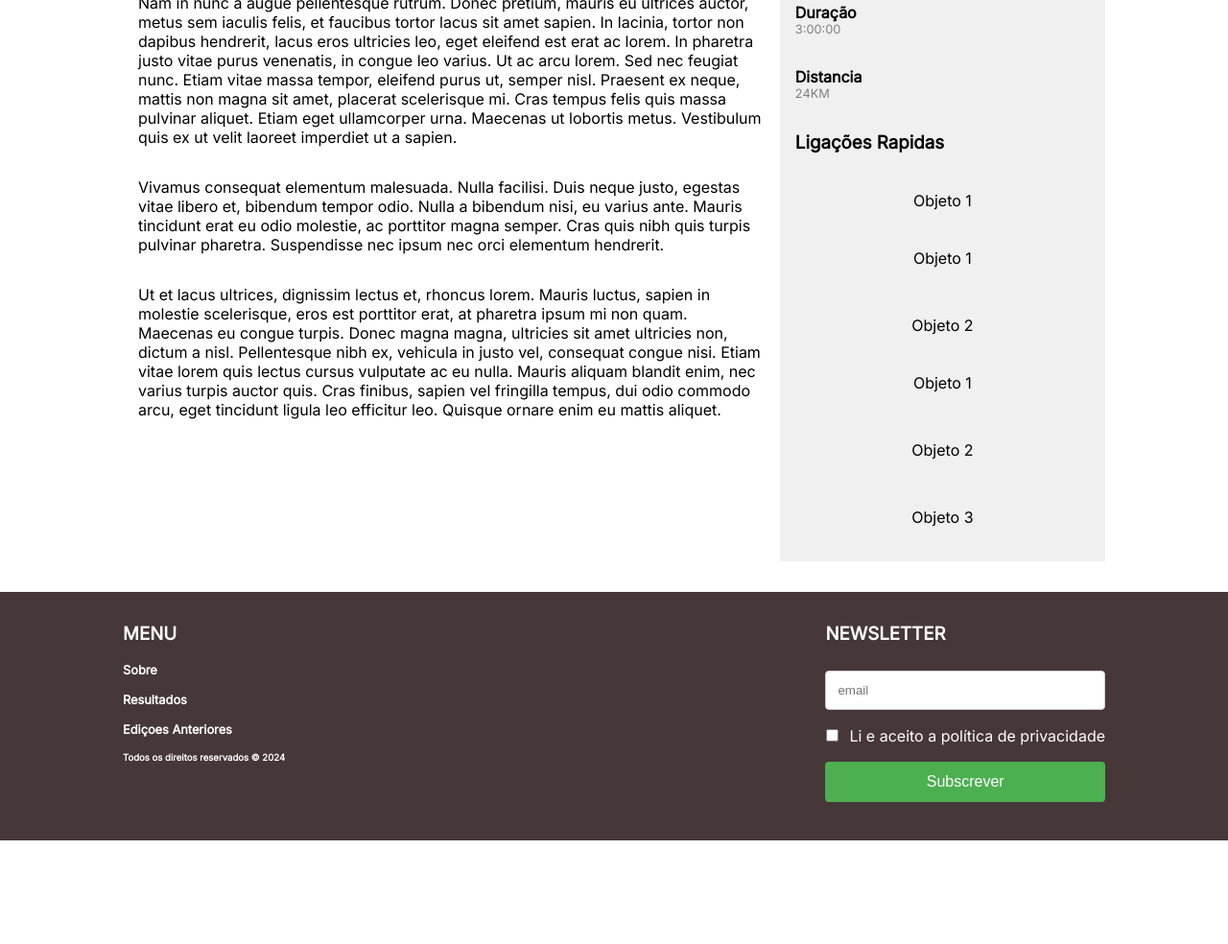
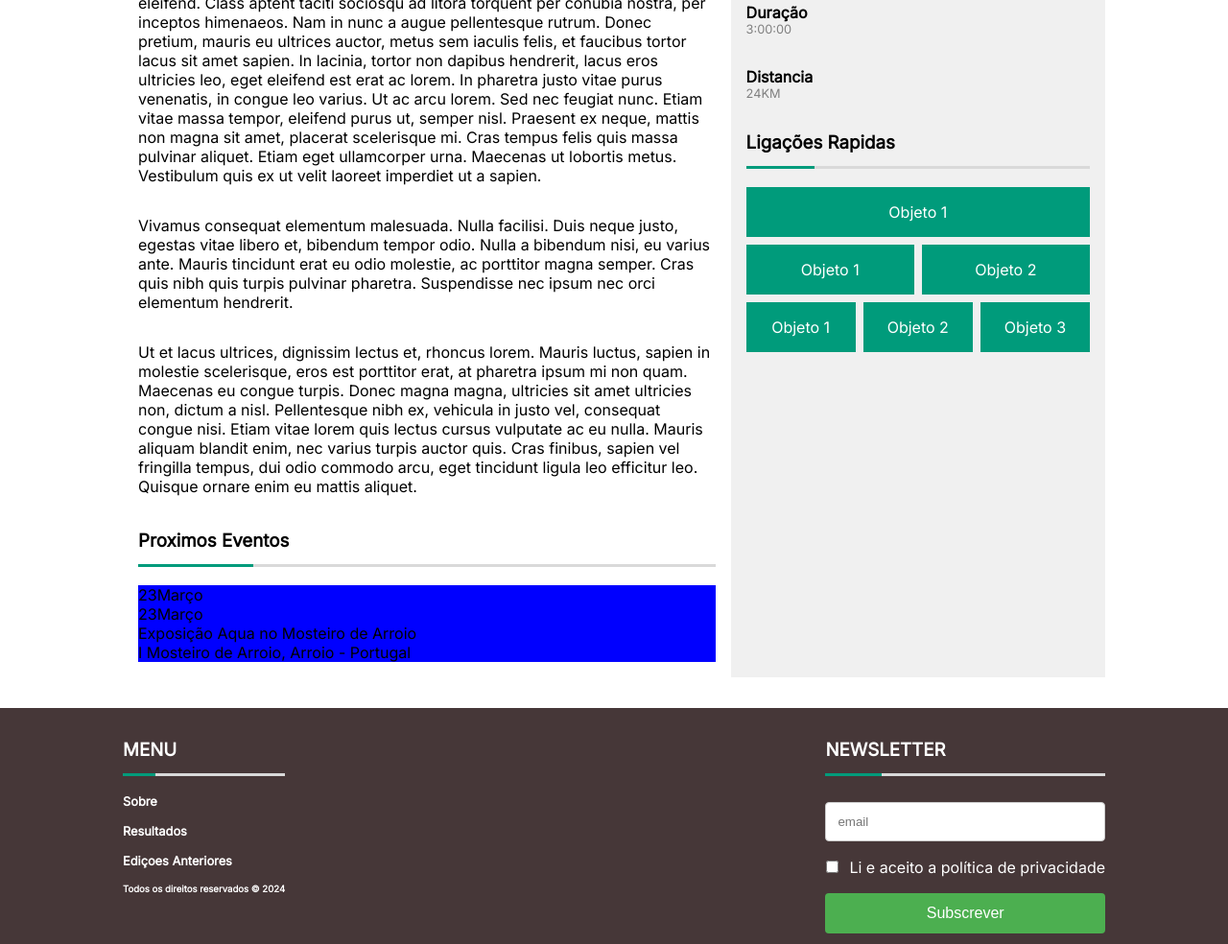
Before and after one commit to stroligo/flag-hmtl, a plain HTML site: page projeto2/resumo.html in a window 1280 px wide. Shown: the part 1014-1998 px from the top of the page at 96% size. Before the commit the page ends 1890 px from the top, so only its background shows below. Drawn offline with Linux system fonts and the light colour scheme.

Commit message:
html finalizado

```diff
--- a/projeto2/assets/css/style.css
+++ b/projeto2/assets/css/style.css
@@ -18,6 +18,28 @@ h2 {
   font-size: 2rem;
   line-height: 120%;
   margin: 0;
+}
+h3 {
+  position: relative;
+  padding-bottom: 1rem;
+}
+h3::before {
+  content: '';
+  display: flex;
+  width: 100%;
+  height: 3px;
+  position: absolute;
+  bottom: 0;
+  background: #d9d9d9;
+}
+h3::after {
+  content: '';
+  display: flex;
+  width: 20%;
+  height: 3px;
+  position: absolute;
+  bottom: 0;
+  background: #009b7b;
 }
 a {
   text-decoration: none;
@@ -55,7 +77,7 @@ main {
     }
 
     aside {
-      width: 30%; /* Largura fixa para o aside */
+      width: 35%; /* Largura fixa para o aside */
       background-color: #f0f0f0;
       padding: 1rem;
     }
@@ -218,16 +240,18 @@ form {
   }
 }
 
-.grid-container {
-  display: grid;
-  gap: 10px;
-  grid-template-columns: repeat(auto-fill, minmax(200px, 1fr));
-}
-
-.grid-item {
-  background-color: #f0f0f0;
-  padding: 20px;
-  text-align: center;
+.quadro {
+  width: 100%;
+  display: flex;
+  margin: 0.5rem 0;
+  gap: 0.5rem;
+  .quadro-item {
+    background-color: #009b7b;
+    color: white;
+    width: 100%;
+    padding: 1rem;
+    text-align: center;
+  }
 }
 
 /* Controller */
@@ -253,6 +277,13 @@ form {
   }
 }
 
+/* Eventos */
+.eventos {
+  background: red;
+  .evento {
+    background: blue;
+  }
+}
 /* Responsividade */
 /* Tela pequena */
 @media screen and (max-width: 768px) {
@@ -278,7 +309,16 @@ form {
   .container-cards {
     grid-template-columns: repeat(2, 1fr);
   }
+
+  .container {
+    display: flex;
+    flex-direction: column;
+    aside {
+      width: auto !important;
+    }
+  }
 }
+
 /* Tela Mobile */
 @media screen and (max-width: 480px) {
   .container-cards {
--- a/projeto2/resumo.html
+++ b/projeto2/resumo.html
@@ -46,7 +46,21 @@
                 <p>Vivamus consequat elementum malesuada. Nulla facilisi. Duis neque justo, egestas vitae libero et, bibendum tempor odio. Nulla a bibendum nisi, eu varius ante. Mauris tincidunt erat eu odio molestie, ac porttitor magna semper. Cras quis nibh quis turpis pulvinar pharetra. Suspendisse nec ipsum nec orci elementum hendrerit.</p>
                 <p>Ut et lacus ultrices, dignissim lectus et, rhoncus lorem. Mauris luctus, sapien in molestie scelerisque, eros est porttitor erat, at pharetra ipsum mi non quam. Maecenas eu congue turpis. Donec magna magna, ultricies sit amet ultricies non, dictum a nisl. Pellentesque nibh ex, vehicula in justo vel, consequat congue nisi. Etiam vitae lorem quis lectus cursus vulputate ac eu nulla. Mauris aliquam blandit enim, nec varius turpis auctor quis. Cras finibus, sapien vel fringilla tempus, dui odio commodo arcu, eget tincidunt ligula leo efficitur leo. Quisque ornare enim eu mattis aliquet.</p>
 
+                <h3>Proximos Eventos</h3>
 
+                <div class="eventos">
+                    <div class="evento">
+                        <div class="data">
+                            <div class="inico"><span>23</span>Março</div>
+                            <div class="fim"><span>23</span>Março</div>
+                        </div>
+                        <div class="info">
+                            <div class="titulo">Exposição Aqua no Mosteiro de Arroio</div>
+                            <div class="local"><span>I</span> Mosteiro de Arroio, Arroio - Portugal</div>
+                        </div>
+                    </div>
+
+                </div>
             </section>
             <aside>
                 <figure>
@@ -62,21 +76,21 @@
                         <div style="font-size: .8rem; color: gray;">24KM</div>
                     </div>
                 </div>
-                <h3>Ligações Rapidas</h3>
+                <h3 class="title-border">Ligações Rapidas</h3>
 
-                <div class="grid-container">
-                    <div class="grid-item">Objeto 1</div>
+                <div class="quadro">
+                    <div class="quadro-item">Objeto 1</div>
                 </div>
 
-                <div class="grid-container">
-                    <div class="grid-item">Objeto 1</div>
-                    <div class="grid-item">Objeto 2</div>
+                <div class="quadro">
+                    <div class="quadro-item">Objeto 1</div>
+                    <div class="quadro-item">Objeto 2</div>
                 </div>
 
-                <div class="grid-container">
-                    <div class="grid-item">Objeto 1</div>
-                    <div class="grid-item">Objeto 2</div>
-                    <div class="grid-item">Objeto 3</div>
+                <div class="quadro">
+                    <div class="quadro-item">Objeto 1</div>
+                    <div class="quadro-item">Objeto 2</div>
+                    <div class="quadro-item">Objeto 3</div>
                 </div>
             </aside>
         </div>
```
